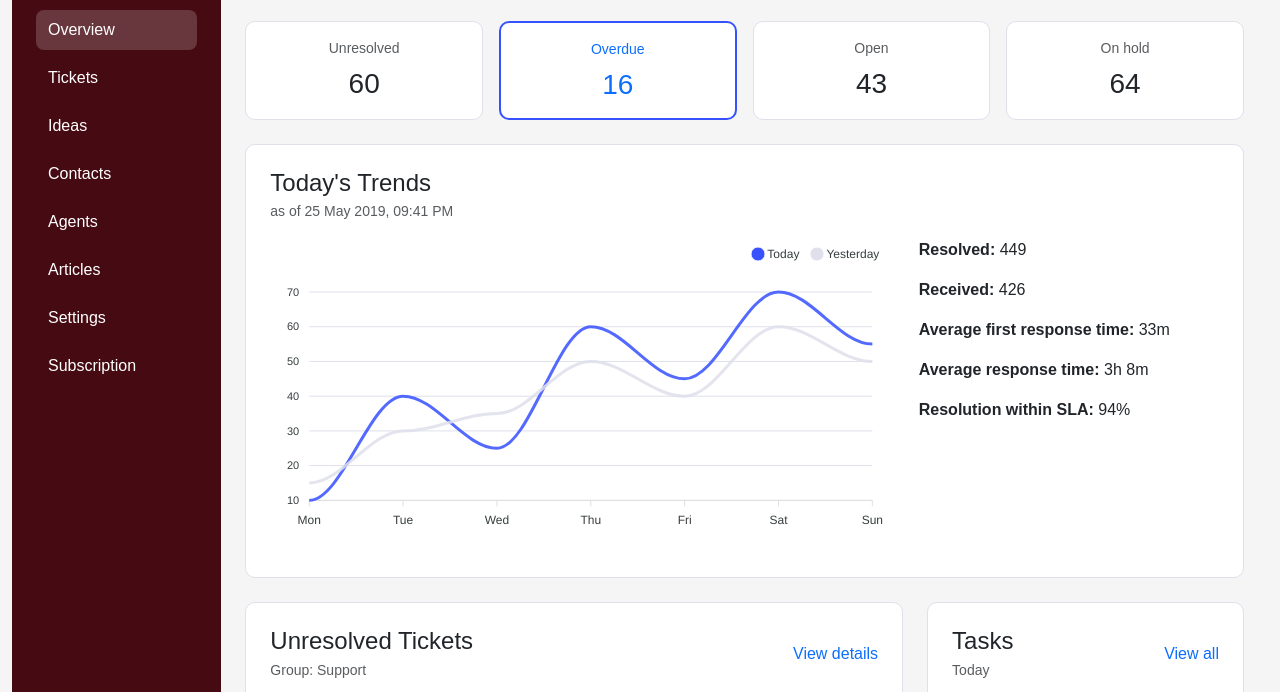
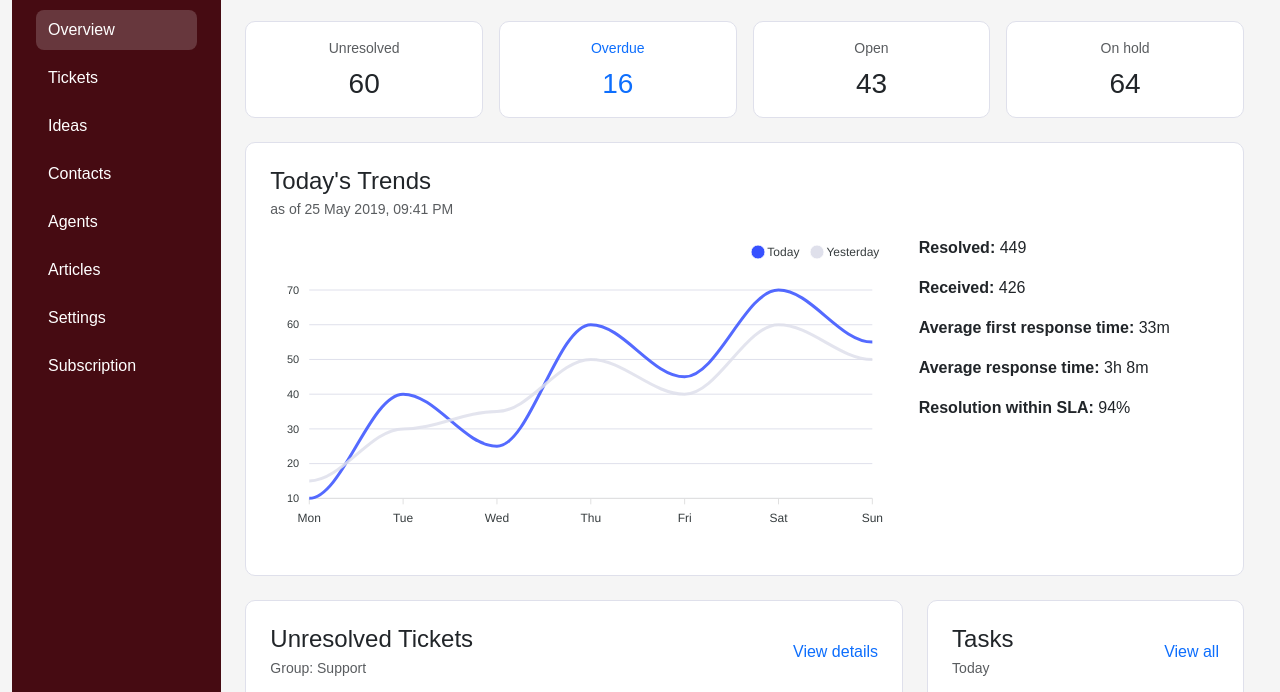
Before and after one commit to Saharflh/Sahar-Fallahi-bootstrap-assignment, a website: page index.html in a window 1280 px wide. Shown: the part 67-759 px from the top of the page. Drawn offline with nearby package versions, Linux system fonts and the light colour scheme.

Commit message:
fix top cards hover state

```diff
--- a/index.html
+++ b/index.html
@@ -82,7 +82,7 @@
     </div>
 
     <div class="col-12 col-sm-6 col-lg-3">
-              <article class="card ticket-card ticket-card-active text-center p-3 h-100">
+      <article class="card ticket-card text-center p-3 h-100">
         <p class="small text-primary mb-2">Overdue</p>
         <h2 class="h3 text-primary mb-0">16</h2>
       </article>
```
Lines whose indentation alone changed are shown as unchanged.
